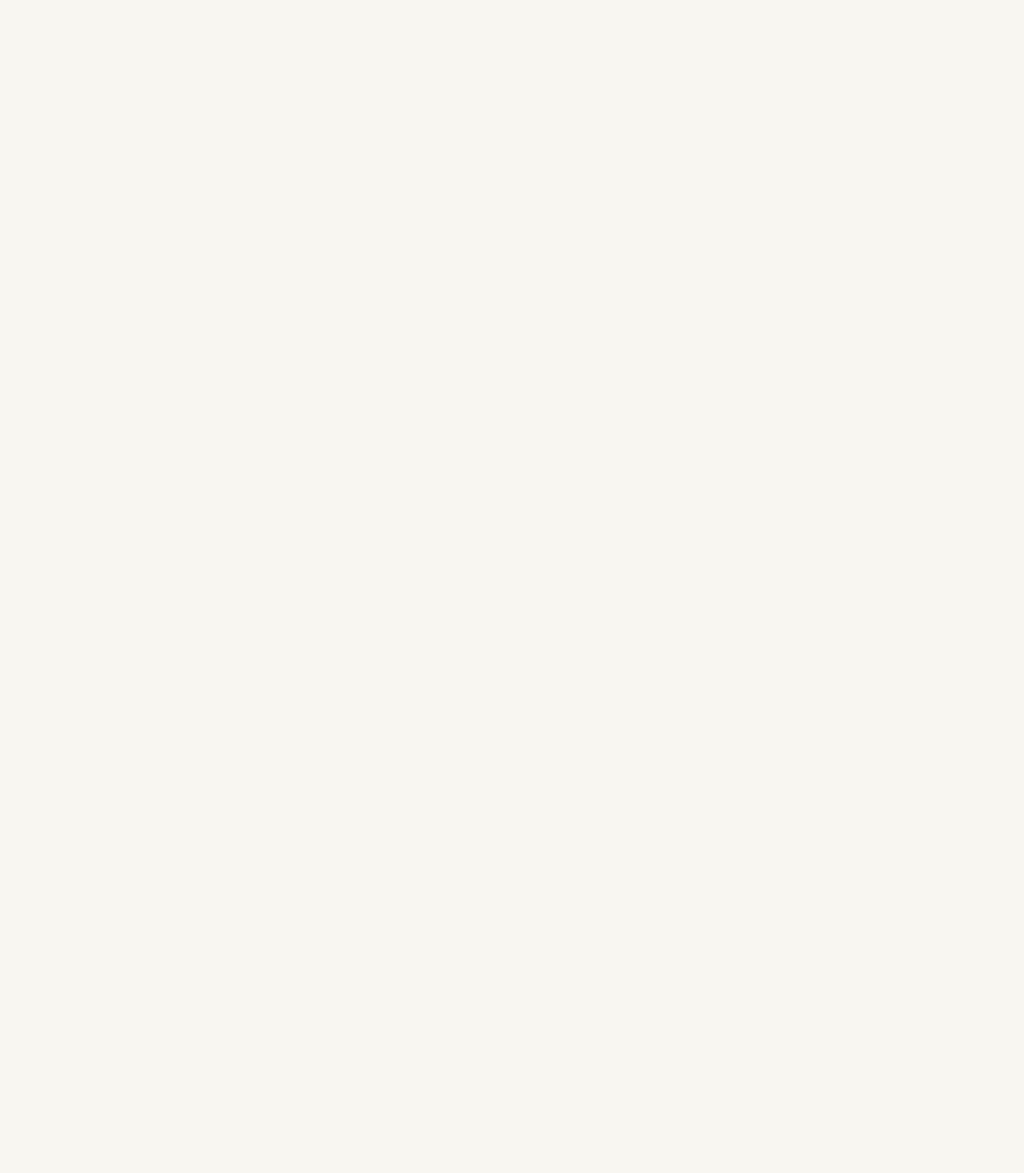
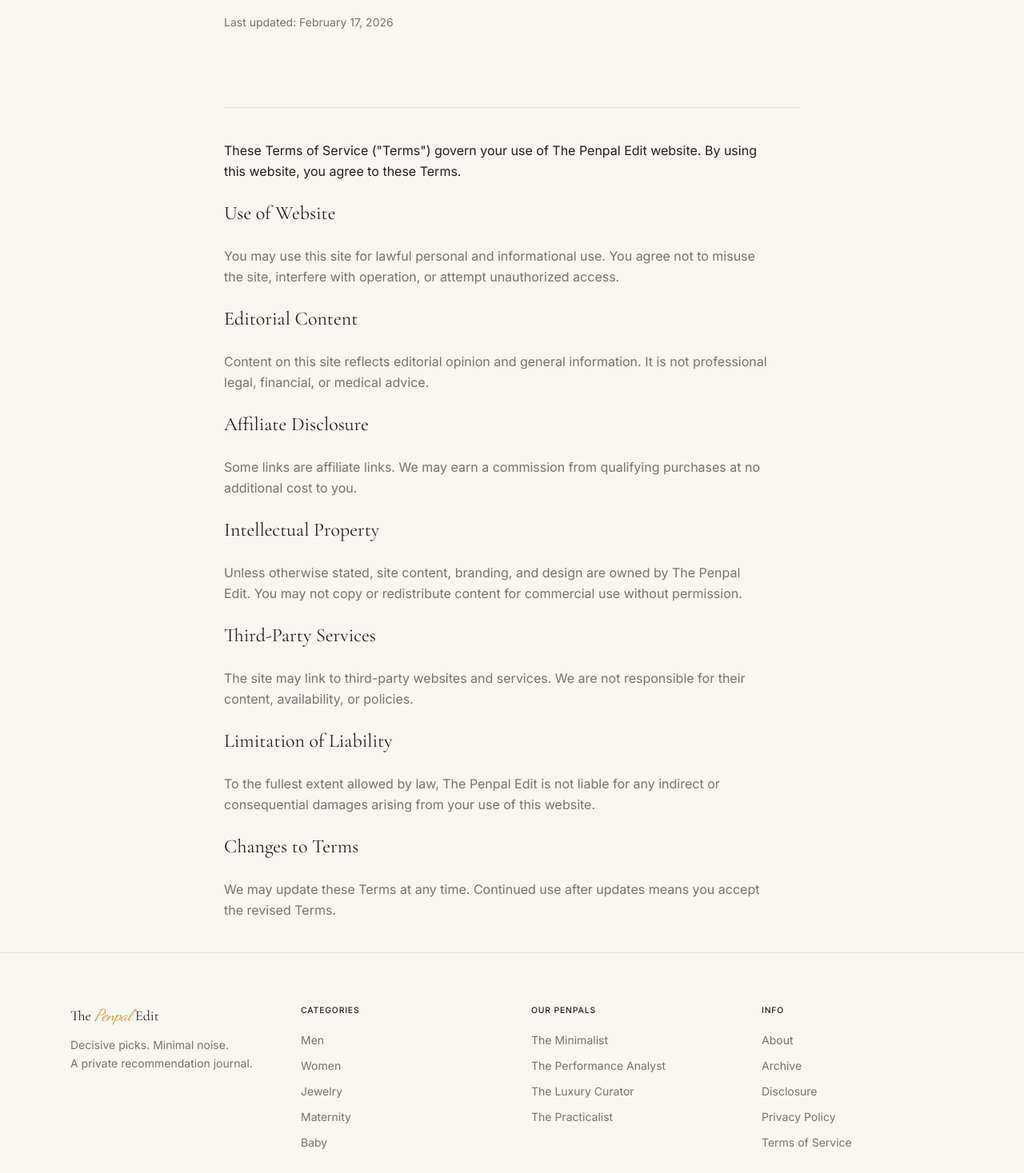
Before and after one commit to hunterkindaknows/private-recommendation-journal, a Next.js app: page /policies/terms-of-service in a window 1280 px wide. Before the commit this address had no page. Shown: the part 243-1710 px from the top of the page at 80% size. Before the commit the page ends 800 px from the top, so only its background shows below. Built offline with nearby package versions, Linux system fonts and the light colour scheme.

Commit message:
Add Terms of Service page and footer legal links

```diff
--- /dev/null
+++ b/app/policies/terms-of-service/page.tsx
@@ -0,0 +1,94 @@
+import type { Metadata } from "next"
+
+export const metadata: Metadata = {
+  title: "Terms of Service",
+  description:
+    "Terms of Service for The Penpal Edit website and editorial content.",
+  alternates: {
+    canonical: "/policies/terms-of-service/",
+  },
+  openGraph: {
+    title: "Terms of Service — The Penpal Edit",
+    description:
+      "Terms of Service for The Penpal Edit website and editorial content.",
+    url: "/policies/terms-of-service/",
+    type: "website",
+  },
+  twitter: {
+    card: "summary_large_image",
+    title: "Terms of Service — The Penpal Edit",
+    description:
+      "Terms of Service for The Penpal Edit website and editorial content.",
+  },
+}
+
+export default function TermsOfServicePage() {
+  return (
+    <div className="mx-auto max-w-3xl px-6">
+      <header className="py-16 md:py-24">
+        <span className="persona-badge text-accent">Policy</span>
+        <h1 className="mt-2 font-serif text-4xl font-light text-foreground md:text-5xl">
+          Terms of Service
+        </h1>
+        <p className="mt-3 text-sm text-muted-foreground">
+          Last updated: February 17, 2026
+        </p>
+      </header>
+
+      <section className="border-t border-border py-10">
+        <div className="editorial-prose flex flex-col gap-6">
+          <p className="text-base leading-relaxed text-foreground">
+            These Terms of Service ("Terms") govern your use of The Penpal
+            Edit website. By using this website, you agree to these Terms.
+          </p>
+
+          <h2 className="font-serif text-2xl text-foreground">Use of Website</h2>
+          <p className="text-base leading-relaxed text-muted-foreground">
+            You may use this site for lawful personal and informational use.
+            You agree not to misuse the site, interfere with operation, or
+            attempt unauthorized access.
+          </p>
+
+          <h2 className="font-serif text-2xl text-foreground">Editorial Content</h2>
+          <p className="text-base leading-relaxed text-muted-foreground">
+            Content on this site reflects editorial opinion and general
+            information. It is not professional legal, financial, or medical
+            advice.
+          </p>
+
+          <h2 className="font-serif text-2xl text-foreground">Affiliate Disclosure</h2>
+          <p className="text-base leading-relaxed text-muted-foreground">
+            Some links are affiliate links. We may earn a commission from
+            qualifying purchases at no additional cost to you.
+          </p>
+
+          <h2 className="font-serif text-2xl text-foreground">Intellectual Property</h2>
+          <p className="text-base leading-relaxed text-muted-foreground">
+            Unless otherwise stated, site content, branding, and design are
+            owned by The Penpal Edit. You may not copy or redistribute content
+            for commercial use without permission.
+          </p>
+
+          <h2 className="font-serif text-2xl text-foreground">Third-Party Services</h2>
+          <p className="text-base leading-relaxed text-muted-foreground">
+            The site may link to third-party websites and services. We are not
+            responsible for their content, availability, or policies.
+          </p>
+
+          <h2 className="font-serif text-2xl text-foreground">Limitation of Liability</h2>
+          <p className="text-base leading-relaxed text-muted-foreground">
+            To the fullest extent allowed by law, The Penpal Edit is not liable
+            for any indirect or consequential damages arising from your use of
+            this website.
+          </p>
+
+          <h2 className="font-serif text-2xl text-foreground">Changes to Terms</h2>
+          <p className="text-base leading-relaxed text-muted-foreground">
+            We may update these Terms at any time. Continued use after updates
+            means you accept the revised Terms.
+          </p>
+        </div>
+      </section>
+    </div>
+  )
+}
--- a/components/site-footer.tsx
+++ b/components/site-footer.tsx
@@ -95,6 +95,14 @@
                   Privacy Policy
                 </Link>
               </li>
+              <li>
+                <Link
+                  href="/policies/terms-of-service"
+                  className="text-sm text-muted-foreground editorial-link hover:text-foreground"
+                >
+                  Terms of Service
+                </Link>
+              </li>
             </ul>
           </div>
         </div>
```
